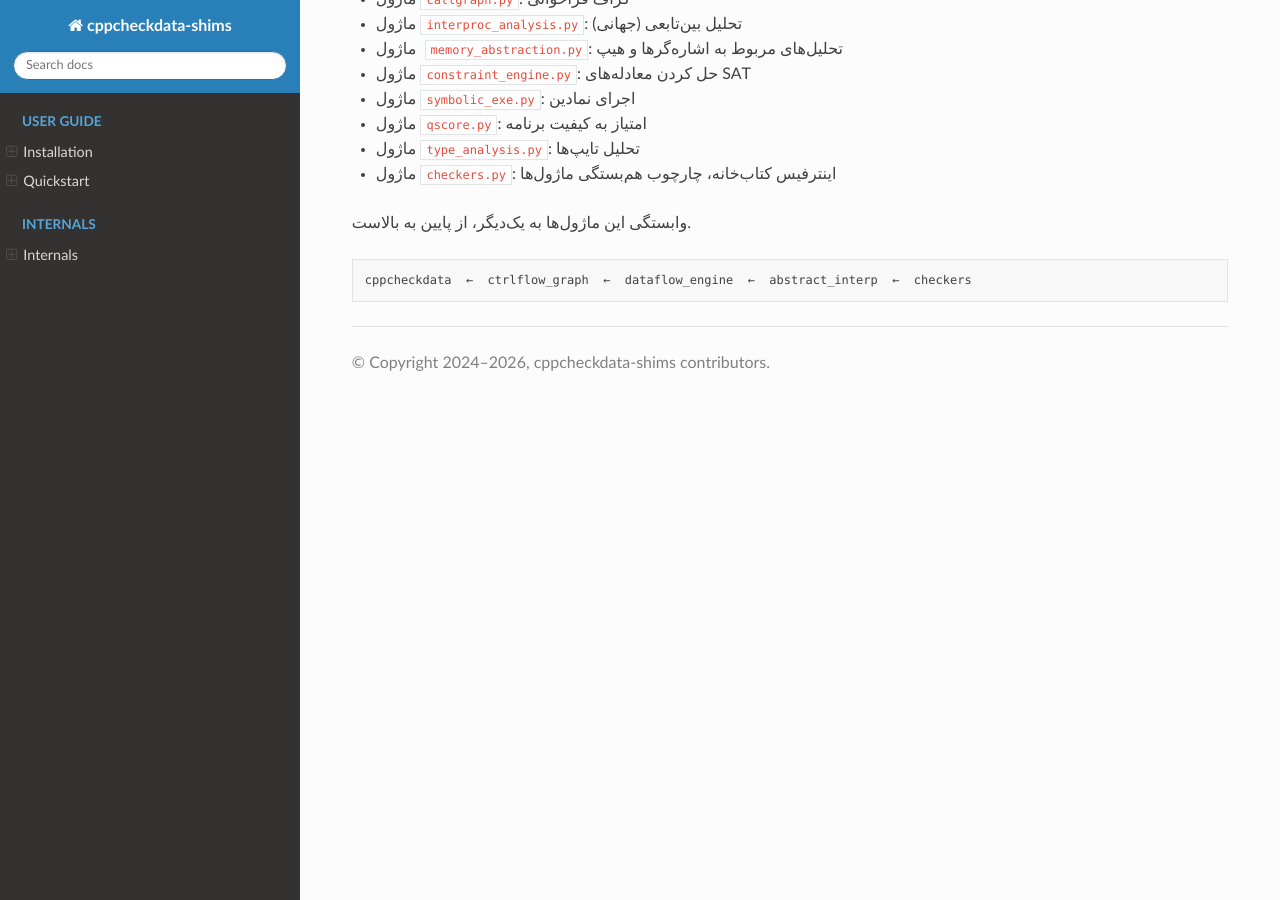
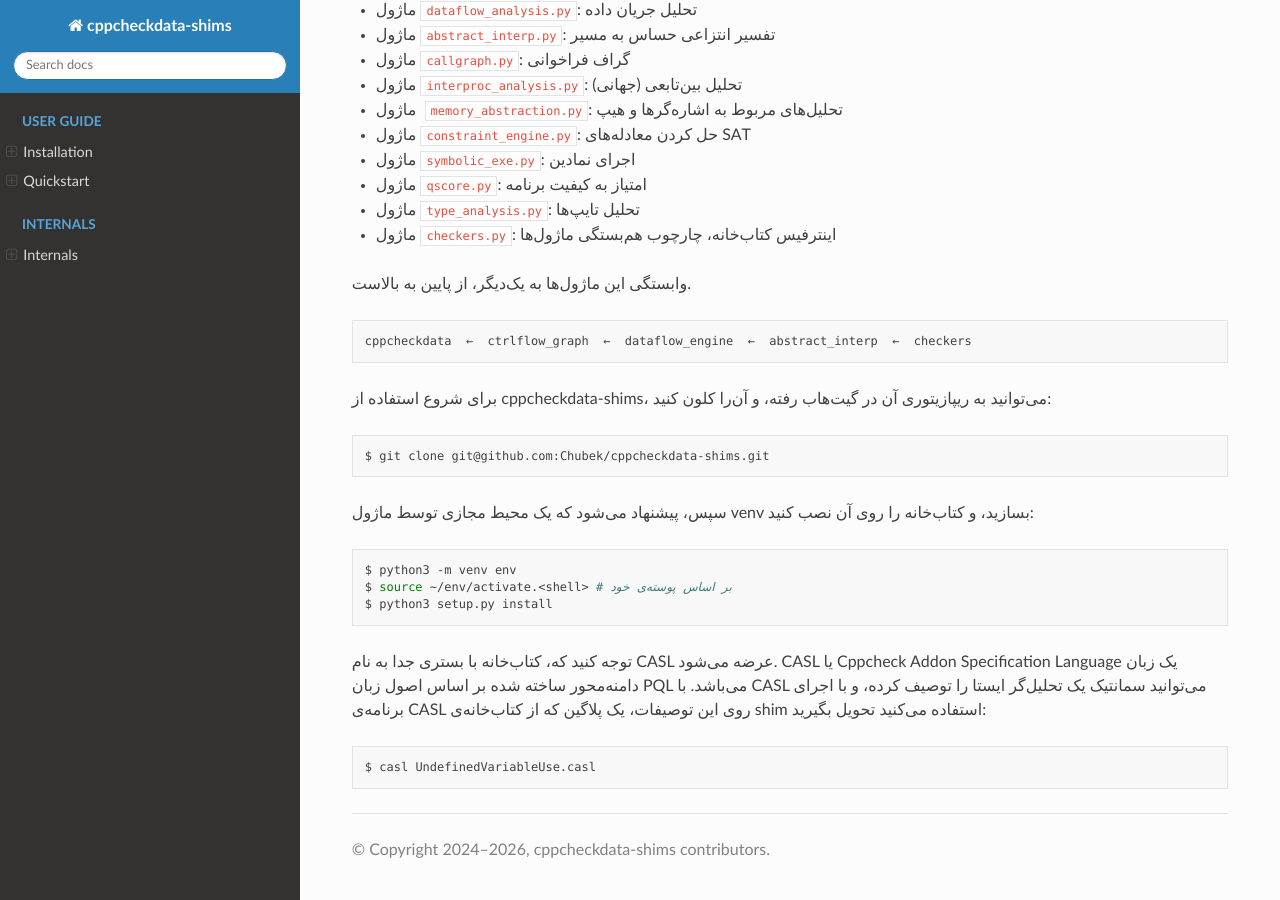
Before and after one commit to Chubek/cppcheckdata-shims, a Sphinx documentation site: the page built from docs/VADE_MECUM_PERSIAN.md, in a window 1280 px wide and 900 px high, scrolled down 588 px. Built offline with Sphinx 7.4.7 and the Read the Docs theme 3.1.0, drawn with Linux system fonts in a browser that asks for light colours; pages that are not in the unit, such as notebooks, are missing from menus.

Commit message:
Added: more progess in Persian docs

````diff
--- a/docs/VADE_MECUM_PERSIAN.md
+++ b/docs/VADE_MECUM_PERSIAN.md
@@ -25,3 +27,23 @@
 ```text
 cppcheckdata  ←  ctrlflow_graph  ←  dataflow_engine  ←  abstract_interp  ←  checkers
 ```
+
+برای شروع استفاده از cppcheckdata-shims، می‌توانید به ریپازیتوری آن در گیت‌هاب رفته، و آن‌را کلون کنید:
+
+```sh
+$ git clone git@github.com:Chubek/cppcheckdata-shims.git
+```
+
+سپس، پیشنهاد می‌شود که یک محیط مجازی توسط ماژول venv بسازید، و کتاب‌خانه را روی آن نصب کنید:
+
+```sh
+$ python3 -m venv env
+$ source ~/env/activate.<shell> # بر اساس پوسته‌ی خود
+$ python3 setup.py install
+```
+
+توجه کنید که، کتاب‌خانه با بستری جدا به نام CASL عرضه می‌شود. CASL یا Cppcheck Addon Specification Language یک زبان دامنه‌محور ساخته شده بر اساس اصول زبان PQL می‌باشد. با CASL می‌توانید سمانتیک یک تحلیل‌گر ایستا را توصیف کرده، و با اجرای برنامه‌ی CASL روی این توصیفات، یک پلاگین که از کتاب‌خانه‌ی shim استفاده می‌کنید تحویل بگیرید:
+
+```sh
+$ casl UndefinedVariableUse.casl
+```
````
Also changed, not shown: other parts of docs/VADE_MECUM_PERSIAN.md (+2 -0 lines).
